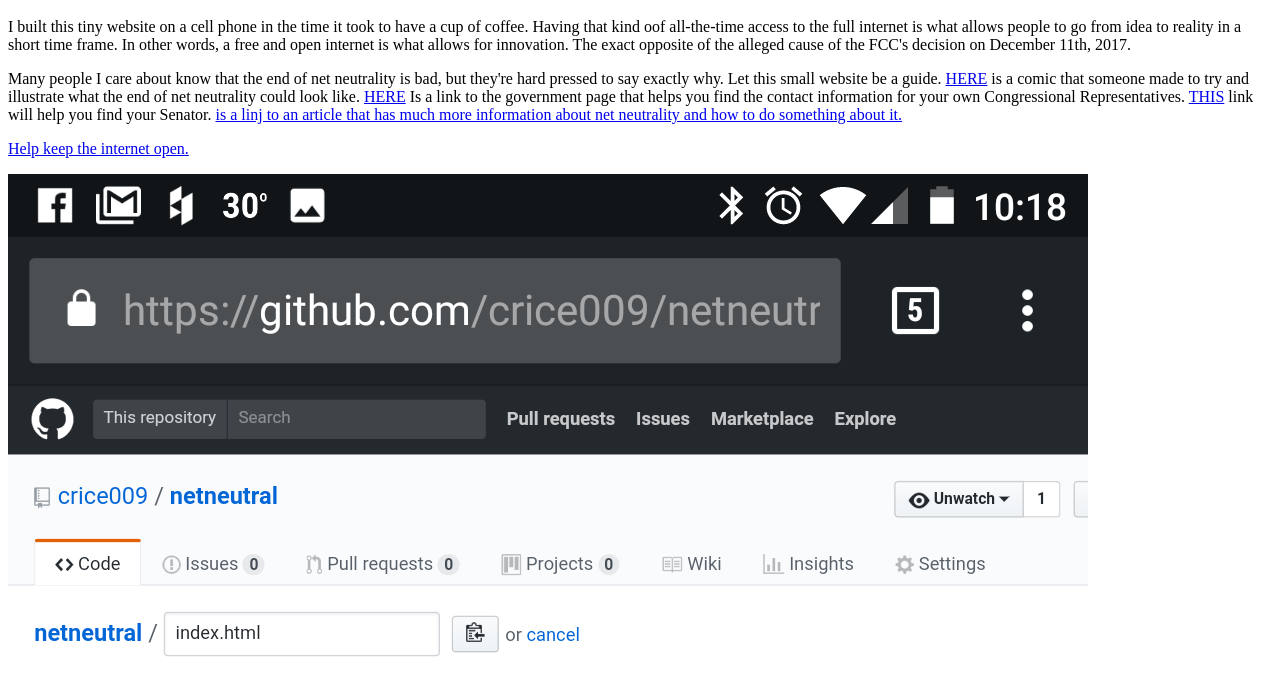
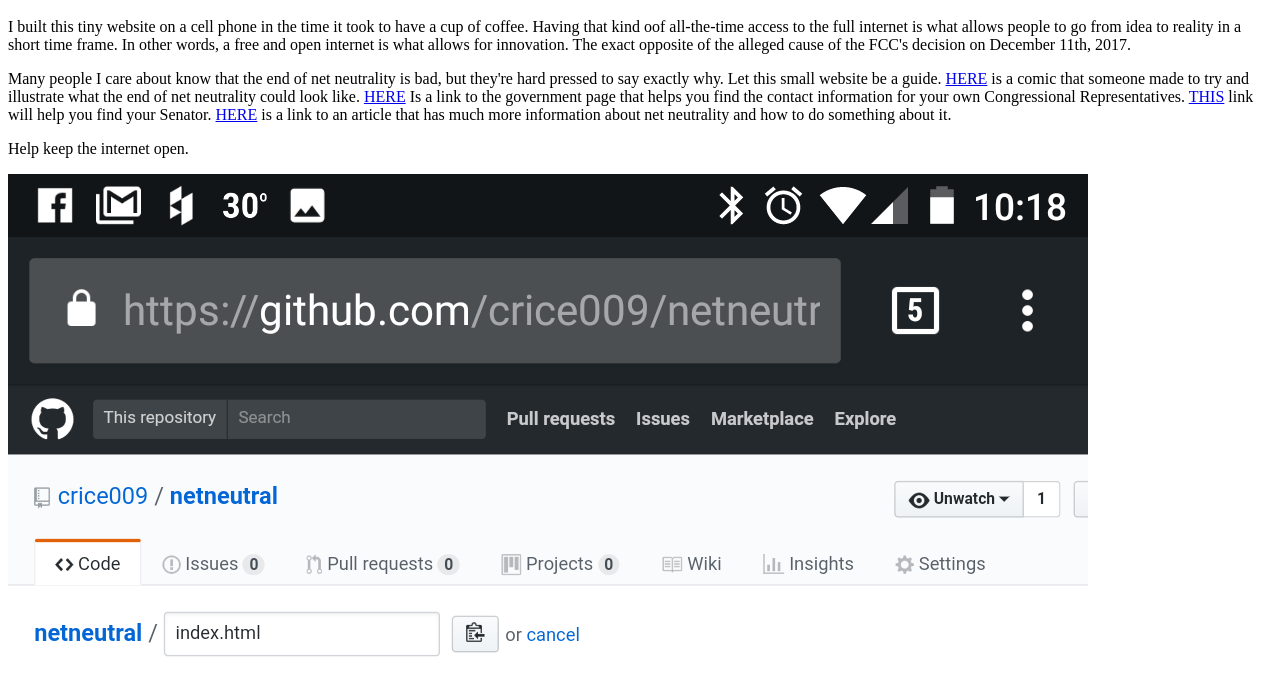
Before and after one commit to crice009/netneutral, a plain HTML site: page index.html in a window 1280 px wide. Shown: the part 48-724 px from the top of the page. Drawn offline with Linux system fonts and the light colour scheme.

Commit message:
Update index.html

```diff
--- a/index.html
+++ b/index.html
@@ -24,8 +24,8 @@
       and illustrate what the end of net neutrality could look like. <a href='https://www.house.gov/representatives/find-your-representative'>HERE</a>
       Is a link to the government page that helps you find the contact information for your own Congressional
       Representatives. <a href='https://www.senate.gov/general/contact_information/senators_cfm.cfm'>THIS</a>
-      link will help you find your Senator. <a href='https://lifehacker.com/how-to-petition-congress-and-state-officials-to-save-ne-1821330209'
-      HERE</a> is a linj to an article that has much more information about net neutrality and how to do something about it.
+      link will help you find your Senator. <a href='https://lifehacker.com/how-to-petition-congress-and-state-officials-to-save-ne-1821330209'>
+      HERE</a> is a link to an article that has much more information about net neutrality and how to do something about it.
     </p>
     <p>
       Help keep the internet open.
```
